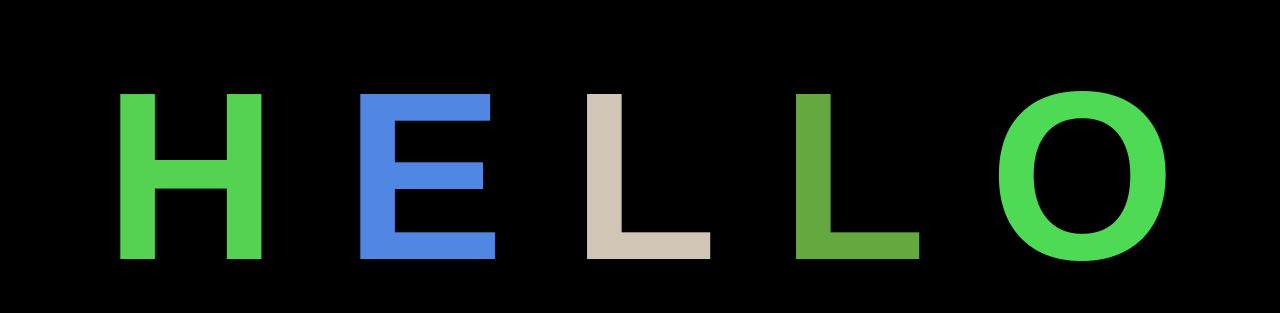
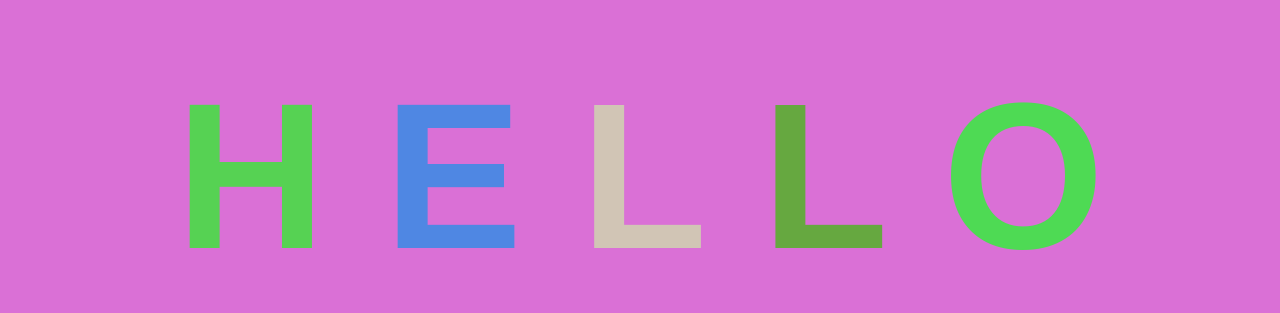
Before and after one commit to jonjones320/ColorTextGitDemo, a plain HTML site: page randomColor.html in a window 1280 px wide. Shown: the part 232-545 px from the top of the page. Drawn offline with Linux system fonts and the light colour scheme.

Commit message:
someone else's css changes

```diff
--- a/app.css
+++ b/app.css
@@ -3,11 +3,11 @@ body {
     justify-content: center;
     align-items: center;
     height: 100vh;
-    background-color: black;
+    background-color: orchid;
 }
 
 h1 {
-    font-size: 15rem;
+    font-size: 13rem;
     font-family: 'Montserrat', sans-serif;
 }
 
```
